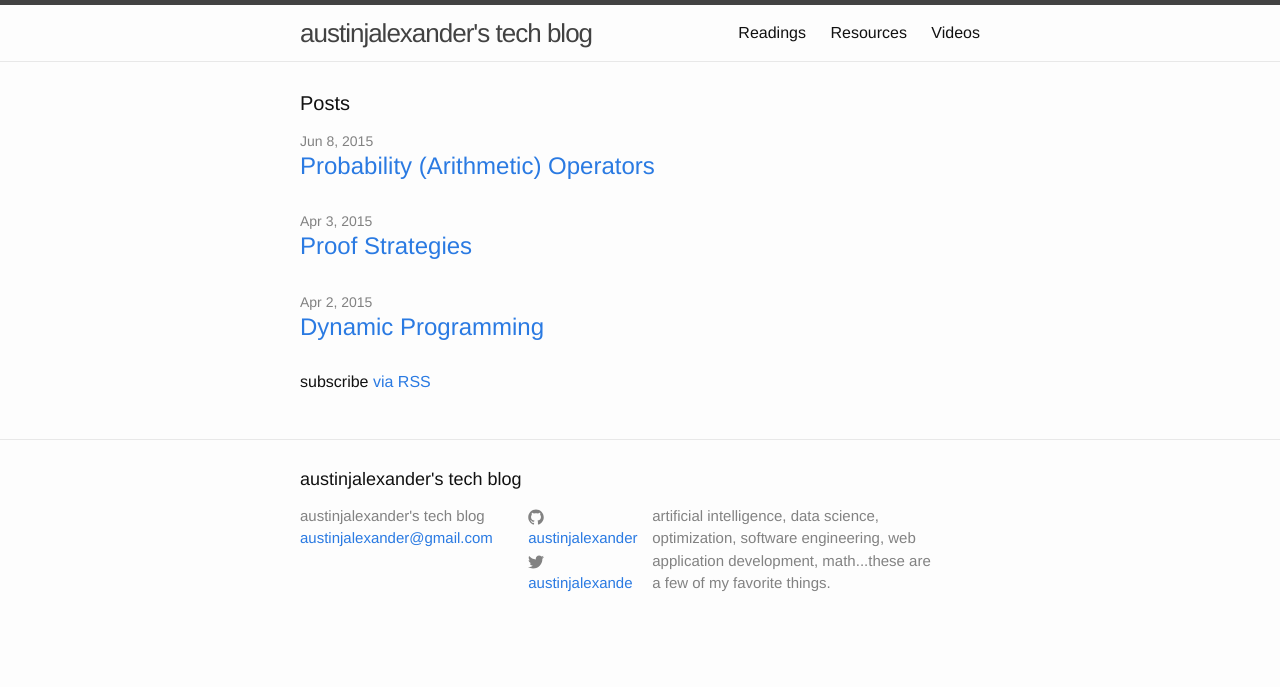
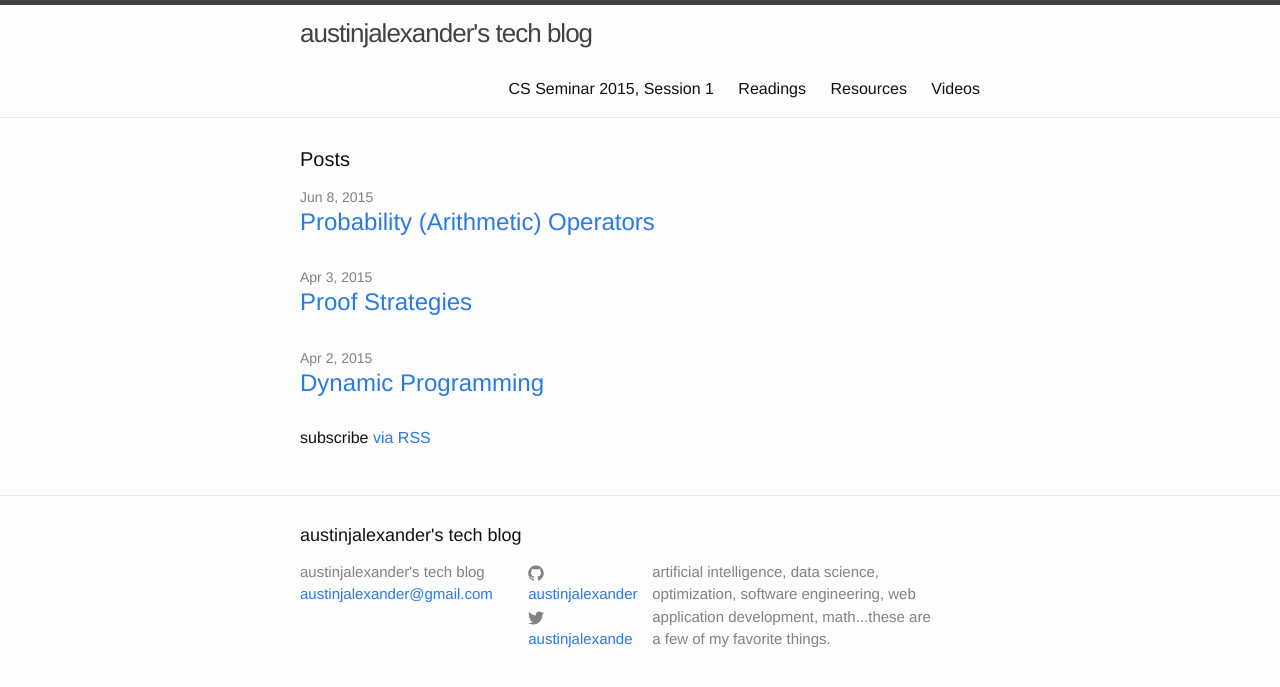
Before and after one commit to austinjalexander/austinjalexander.github.io, a Jekyll site: the page built from index.html, in a window 1280 px wide. Shown: the top 687 px of the page. Built offline with Jekyll 4.4.1, drawn with Linux system fonts in a browser that asks for light colours; nearby versions of some CDN libraries.

Commit message:
rename and regen

```diff
--- a/cs_seminar.md
+++ b/cs_seminar.md
@@ -1,6 +1,6 @@
 ---
 layout: page
-title: CS Seminar 2015 : Session 1
+title: CS Seminar 2015, Session 1
 permalink: /cs_seminar/
 ---
 
@@ -12,7 +12,7 @@ permalink: /cs_seminar/
 <a href="https://docs.google.com/document/d/1GIP3zDmVn3SpVdrwLWJTiRjcBN7qp0CvQL_StSw0qe4/edit?usp=sharing" target="_blank">CS Seminar Syllabus</a>
 
 ###Development Environment Setup (Github Repo)
-<a href="https://github.com/austinjalexander/cs_seminar" target="_blank">CS Whirlwind Github Repo</a>
+<a href="https://github.com/austinjalexander/cs_seminar" target="_blank">CS Seminar Github Repo</a>
 
 ###Slides (Google Slides)
 Class 1:
```
